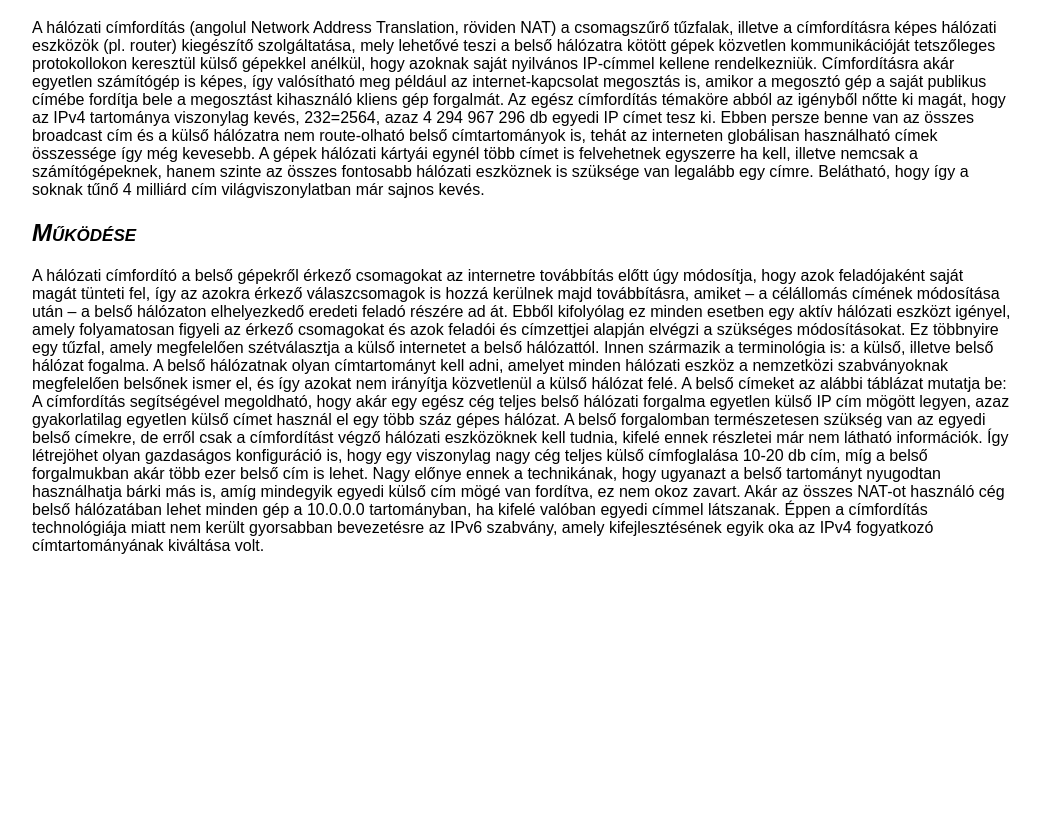
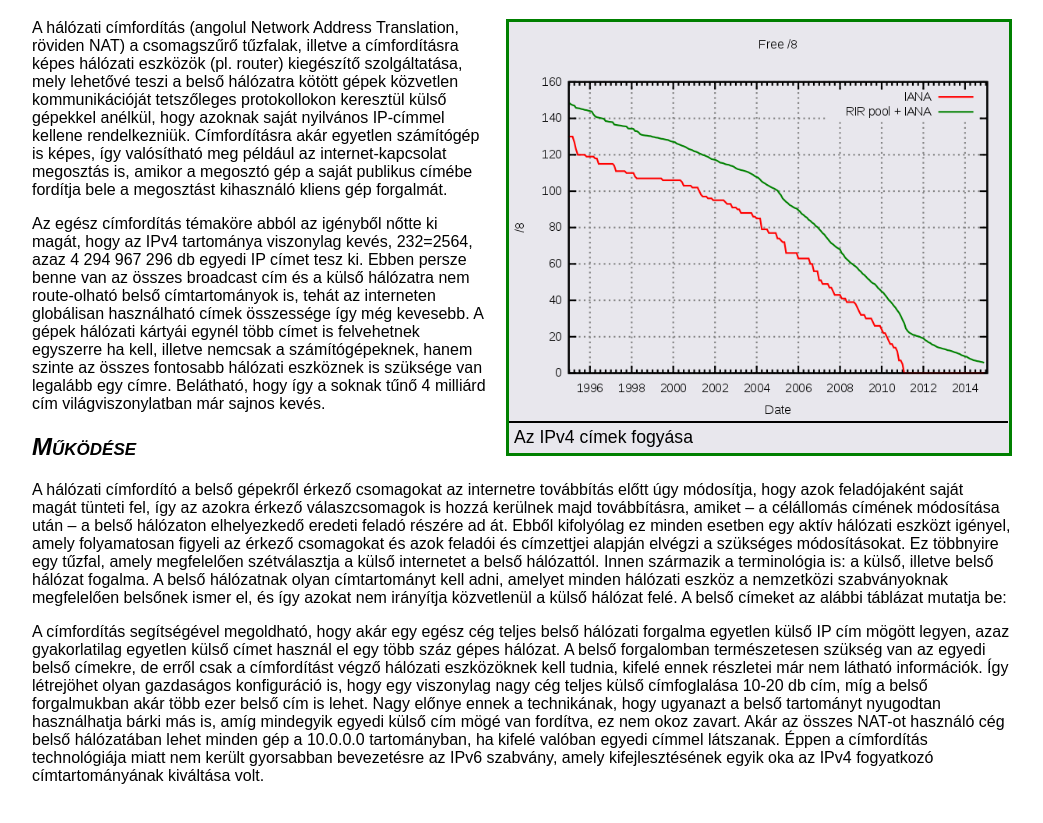
Before and after one commit to Daved19424/halozat_cim, a plain HTML site: page index.html in a window 1280 px wide. Shown: the part 121-944 px from the top of the page, without its empty margins (118-1161 px from the left). Before the commit the page ends 800 px from the top, so only its background shows below. Drawn offline with Linux system fonts and the light colour scheme.

Commit message:
6 feladat

```diff
--- a/index.html
+++ b/index.html
@@ -11,22 +11,27 @@
 <body>
   <div id="content">
    <h1>A hálózati címfordítás*</h1>
+   <div class="frame"><img src="ipv4fogyas.png" alt="IPcalypse" title="IPcalypse">
+  <p class="imgtitle"> Az IPv4 címek fogyása</p></div>
 
-    A hálózati címfordítás (angolul Network Address Translation, röviden NAT) a csomagszűrő tűzfalak, illetve a
+    <p>A hálózati címfordítás (angolul Network Address Translation, röviden NAT) a csomagszűrő tűzfalak, illetve a
     címfordításra képes hálózati eszközök (pl. router) kiegészítő szolgáltatása, mely lehetővé teszi a belső hálózatra
     kötött gépek közvetlen kommunikációját tetszőleges protokollokon keresztül külső gépekkel anélkül, hogy azoknak
     saját nyilvános IP-címmel kellene rendelkezniük. Címfordításra akár egyetlen számítógép is képes, így valósítható
     meg például az internet-kapcsolat megosztás is, amikor a megosztó gép a saját publikus címébe fordítja bele a
-    megosztást kihasználó kliens gép forgalmát. Az egész címfordítás témaköre abból az igényből nőtte ki magát, hogy az
+    megosztást kihasználó kliens gép forgalmát. </p>
+
+    <p>Az egész címfordítás témaköre abból az igényből nőtte ki magát, hogy az
     IPv4 tartománya viszonylag kevés, 232=2564, azaz 4 294 967 296 db egyedi IP címet tesz ki. Ebben persze benne van az
     összes broadcast cím és a külső hálózatra nem route-olható belső címtartományok is, tehát az interneten globálisan
     használható címek összessége így még kevesebb. A gépek hálózati kártyái egynél több címet is felvehetnek egyszerre
     ha kell, illetve nemcsak a számítógépeknek, hanem szinte az összes fontosabb hálózati eszköznek is szüksége van
     legalább egy címre. Belátható, hogy így a soknak tűnő 4 milliárd cím világviszonylatban már sajnos kevés.
+  </p>
 
     <h2>Működése</h2>
 
-    A hálózati címfordító a belső gépekről érkező csomagokat az internetre továbbítás előtt úgy módosítja, hogy azok
+    <p>A hálózati címfordító a belső gépekről érkező csomagokat az internetre továbbítás előtt úgy módosítja, hogy azok
     feladójaként saját magát tünteti fel, így az azokra érkező válaszcsomagok is hozzá kerülnek majd továbbításra,
     amiket – a célállomás címének módosítása után – a belső hálózaton elhelyezkedő eredeti feladó részére ad át. Ebből
     kifolyólag ez minden esetben egy aktív hálózati eszközt igényel, amely folyamatosan figyeli az érkező csomagokat és
@@ -35,8 +40,9 @@
     hálózat fogalma. A belső hálózatnak olyan címtartományt kell adni, amelyet minden hálózati eszköz a nemzetközi
     szabványoknak megfelelően belsőnek ismer el, és így azokat nem irányítja közvetlenül a külső hálózat felé. A belső
     címeket az alábbi táblázat mutatja be:
+  </p>
 
-    A címfordítás segítségével megoldható, hogy akár egy egész cég teljes belső hálózati forgalma egyetlen külső IP cím
+    <p>A címfordítás segítségével megoldható, hogy akár egy egész cég teljes belső hálózati forgalma egyetlen külső IP cím
     mögött legyen, azaz gyakorlatilag egyetlen külső címet használ el egy több száz gépes hálózat. A belső forgalomban
     természetesen szükség van az egyedi belső címekre, de erről csak a címfordítást végző hálózati eszközöknek kell
     tudnia, kifelé ennek részletei már nem látható információk. Így létrejöhet olyan gazdaságos konfiguráció is, hogy
@@ -46,6 +52,7 @@
     hálózatában lehet minden gép a 10.0.0.0 tartományban, ha kifelé valóban egyedi címmel látszanak. Éppen a címfordítás
     technológiája miatt nem került gyorsabban bevezetésre az IPv6 szabvány, amely kifejlesztésének egyik oka az IPv4
     fogyatkozó címtartományának kiváltása volt.
+  </p>
 
   </div>
 </body>
```
